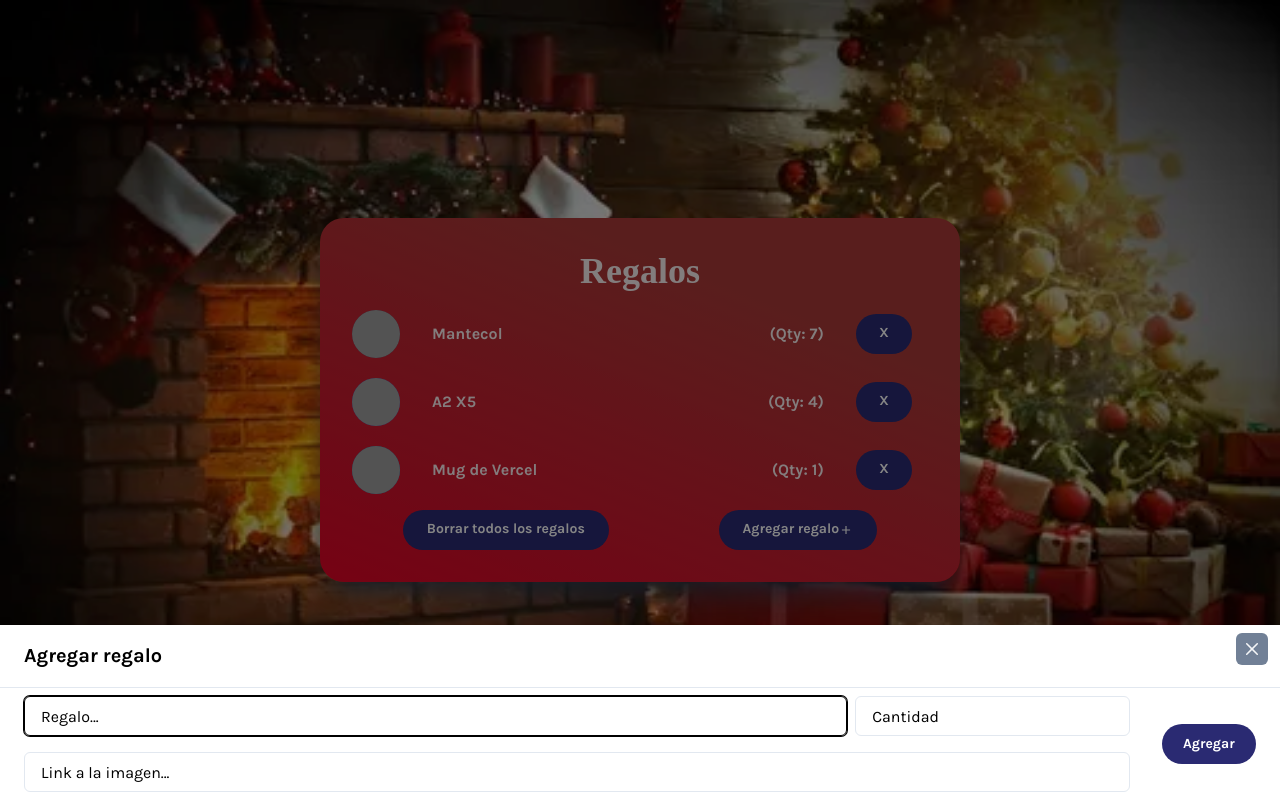
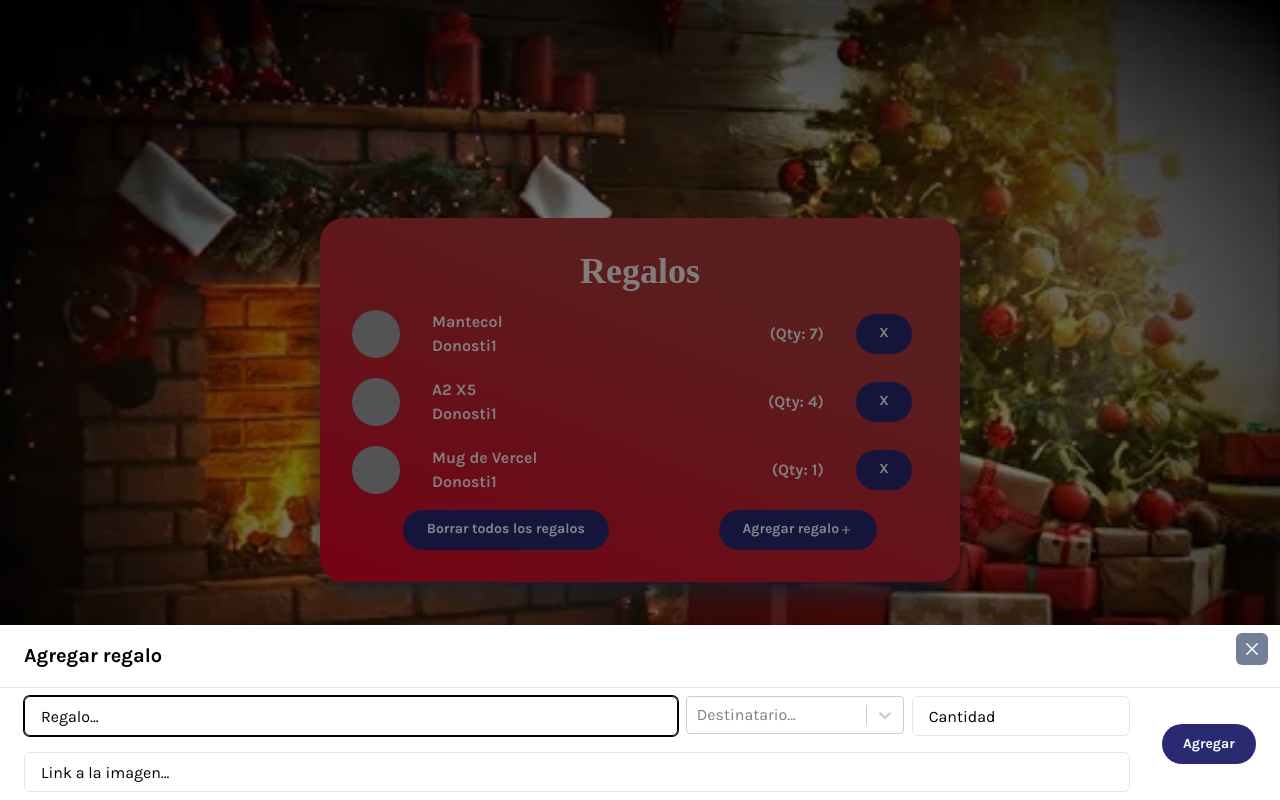
Before and after one commit to donosti1/adviency-donosti, a React (Vite) app: page / in a window 1280 px wide. Both pictures are taken after a click on the button "Agregar regalo". Built offline with nearby package versions, Linux system fonts and the light colour scheme; grey boxes are pictures that could not be loaded; a web font is replaced by a local one.

Commit message:
dia 12: destinatario

```diff
--- a/package.json
+++ b/package.json
@@ -13,7 +13,8 @@
     "framer-motion": "^4.1.17",
     "react": "^17.0.2",
     "react-dom": "^17.0.2",
-    "react-icons": "^4.3.1"
+    "react-icons": "^4.3.1",
+    "react-select": "^5.2.1"
   },
   "devDependencies": {
     "@types/react": "^17.0.33",
--- a/src/app/api.ts
+++ b/src/app/api.ts
@@ -1,4 +1,4 @@
-import { sampleGifts } from "./constants";
+import { sampleGifts, Users } from "./constants";
 
 export default {
   gifts: {
@@ -8,4 +8,9 @@ export default {
       return savedItems ? JSON.parse(savedItems) : sampleGifts;
     },
   },
+  owners: {
+    list: () => {
+      Users;
+    },
+  },
 };
--- a/src/app/components/FormModal.tsx
+++ b/src/app/components/FormModal.tsx
@@ -13,12 +13,15 @@ import {
   Text,
   useDisclosure,
 } from "@chakra-ui/react";
+import Select from "react-select";
 import { MdAdd } from "react-icons/md";
+import { Users } from "../constants";
 interface IFormModal {
   handleAddGift: (e: FormEvent<HTMLFormElement>) => boolean;
   giftMessage: string;
   clearGiftInput: VoidFunction;
 }
+
 export default function FormModal(props: IFormModal) {
   const { isOpen, onOpen, onClose } = useDisclosure();
   const firstField = useRef(null);
@@ -36,17 +39,18 @@ export default function FormModal(props: IFormModal) {
         <Icon as={MdAdd} />
       </Button>
       <Drawer
+        /* isFullHeight={true} */
         initialFocusRef={firstField}
         isOpen={isOpen}
         placement="bottom"
         onClose={onClose}
       >
         <DrawerOverlay />
-        <DrawerContent>
+        <DrawerContent /* h="40%" */>
           <DrawerCloseButton />
           <DrawerHeader borderBottomWidth="1px">Agregar regalo</DrawerHeader>
 
-          <DrawerBody>
+          <DrawerBody overflow="hidden">
             <form onSubmit={triggerAddGiftModal}>
               <Stack
                 alignItems="center"
@@ -66,6 +70,13 @@ export default function FormModal(props: IFormModal) {
                       <Text color="secondary.300" paddingLeft={4}>
                         {props.giftMessage}
                       </Text>
+                    </Stack>
+                    <Stack color="black" flex="1">
+                      <Select
+                        name="owner"
+                        options={Users}
+                        placeholder="Destinatario..."
+                      />
                     </Stack>
                     <Stack flex="1">
                       <Input
--- a/src/app/constants.ts
+++ b/src/app/constants.ts
@@ -1,9 +1,10 @@
-import { Gift } from "./types";
+import { Gift, Owners } from "./types";
 export const sampleGifts: Gift[] = [
   {
     id: 1,
     title: "Mantecol",
     qty: Math.round(Math.random() * 6) + 1,
+    ownerId: 1,
     imgSrc:
       "https://upload.wikimedia.org/wikipedia/commons/thumb/7/71/Mantecol_logo.png/200px-Mantecol_logo.png",
   },
@@ -11,12 +12,20 @@ export const sampleGifts: Gift[] = [
     id: 2,
     title: "A2 X5",
     qty: Math.round(Math.random() * 6) + 1,
+    ownerId: 1,
     imgSrc: "https://grupoa2.com/wp-content/uploads/2017/02/2-11.jpg",
   },
   {
     id: 3,
     title: "Mug de Vercel",
     qty: Math.round(Math.random() * 6) + 1,
+    ownerId: 1,
     imgSrc: "https://edge-mug.vercel.app/mug.png",
   },
 ];
+export const Users: Owners[] = [
+  { value: 1, label: "Donosti1" },
+  { value: 2, label: "Goncy" },
+  { value: 3, label: "Khadri" },
+  { value: 3, label: "QArocito" },
+];
--- a/src/app/index.tsx
+++ b/src/app/index.tsx
@@ -1,8 +1,17 @@
-import { Avatar, Button, Heading, Stack, Text, Input } from "@chakra-ui/react";
+import {
+  Avatar,
+  Button,
+  Heading,
+  Stack,
+  Text,
+  Input,
+  useRangeSlider,
+} from "@chakra-ui/react";
 import React, { useEffect, useState } from "react";
 import api from "./api";
 import FormModal from "./components/FormModal";
 import { Gift } from "./types";
+import { Users } from "./constants";
 
 function App() {
   const [gifts, setGifts] = useState(api.gifts.list);
@@ -35,10 +44,11 @@ function App() {
     }
     const giftQty = e.currentTarget.giftQty.value;
     const giftImgSrc = e.currentTarget.imgSrc.value;
-
+    const owner = e.currentTarget.owner.value;
     const newGift: Gift = {
       id: Date.now(),
       qty: Number(giftQty) < 1 ? 1 : Number(giftQty) > 6 ? 6 : Number(giftQty),
+      ownerId: Number(owner),
       title: giftTitle,
       imgSrc: giftImgSrc,
     };
@@ -116,7 +126,14 @@ function App() {
                         justifyContent="space-between"
                         width="100%"
                       >
-                        <Text>{gift.title}</Text>
+                        <Stack spacing={0}>
+                          <Text>{gift.title}</Text>
+                          <Text>
+                            {Users.filter((us) => {
+                              return us.value === gift.ownerId;
+                            }).map((us) => us.label)}
+                          </Text>
+                        </Stack>
                         <Text>(Qty: {gift.qty})</Text>
                       </Stack>
                     </Stack>
--- a/src/app/types.ts
+++ b/src/app/types.ts
@@ -1,6 +1,11 @@
 export interface Gift {
   id: number;
   title: string;
+  ownerId: number;
   qty: number;
   imgSrc: string;
 }
+export interface Owners {
+  value: number;
+  label: string;
+}
--- a/src/theme.ts
+++ b/src/theme.ts
@@ -82,6 +82,11 @@ export default extendTheme({
         },
       },
     },
+    Select: {
+      baseStyle: {
+        color: "black",
+      },
+    },
     Text: {
       baseStyle: {
         fontWeight: "700",
```
Also changed, not shown: 1 other file (tests, documents, lock files or other folders).
